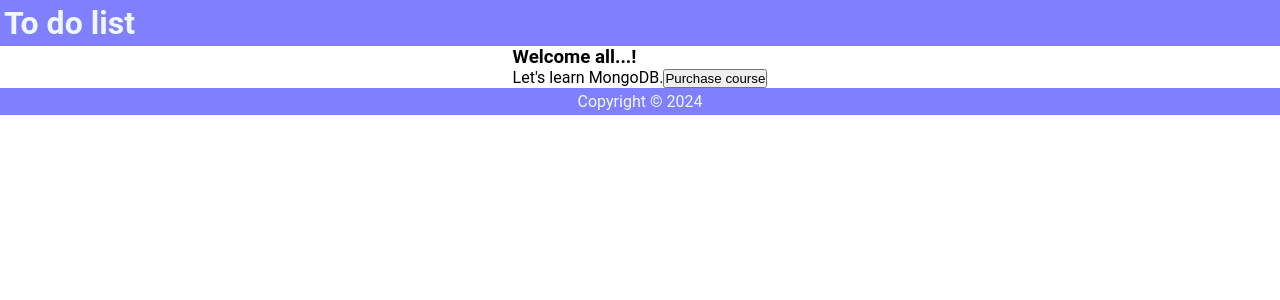
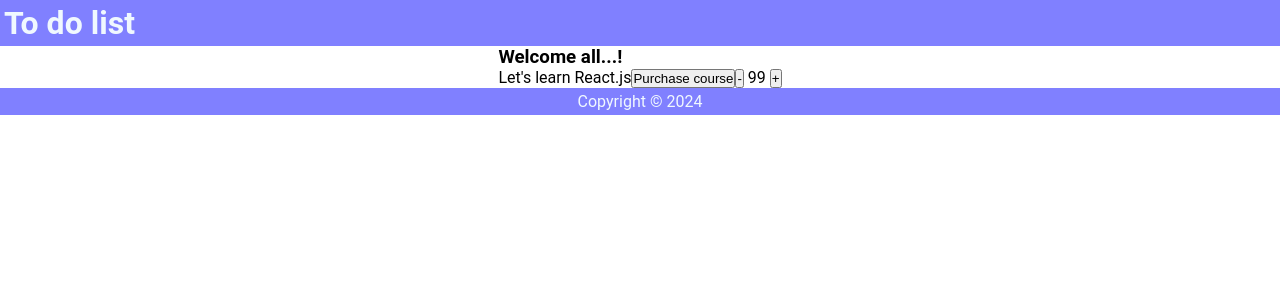
Before and after one commit to manishaac2002/react-full-course, a React (Create React App) app: page / in a window 1280 px wide. Shown: the top 300 px of the page. Built offline with nearby package versions, Linux system fonts and the light colour scheme.

Commit message:
feat: use state hooks.

```diff
--- a/src/Content.js
+++ b/src/Content.js
@@ -1,31 +1,38 @@
 import React from 'react'
+import { useState } from 'react'
 
 const Content = () => {
 
-    const handleClick = (e) => {
-        console.log(e.target.innerText)
+
+
+    // function handleChangeName() {
+    //     const programmingLanguage = ["Javascript", "React.js", "MongoDB", "Nodejs", "Express.js"]
+    //     const int = Math.floor(Math.random() * 4)
+    //     return programmingLanguage[int]
+    // }
+
+    const [count, setCount] = useState(99)
+
+    const incrementFunction = () => {
+        setCount(prevCount => prevCount + 1)
     }
-    const handleClick2 = (names) => {
-        console.log(`Thanks for purchasing course ${names}`)
-    }
-
-    function handleChangeName() {
-        const programmingLanguage = ["Javascript", "React.js", "MongoDB", "Nodejs", "Express.js"]
-        const int = Math.floor(Math.random() * 4)
-        return programmingLanguage[int]
+    const decrementFunction = () => {
+        setCount(prevCount => prevCount - 1)
     }
 
     return (
 
         <main>
             <p>
-                <h3 onDoubleClick={() => handleClick2("Manisha")}>
+                <h3>
+
                     Welcome all...!</h3>
-                Let's learn {handleChangeName()}.
+                Let's learn React.js
 
-                <button onClick= {(e) => handleClick(e)}>
-                    Purchase course
-                </button>
+                <button> Purchase course  </button>
+                <button onClick={decrementFunction}> - </button>
+                <span> {count} </span>
+                <button onClick={incrementFunction}> + </button>
 
             </p>
         </main >
```
